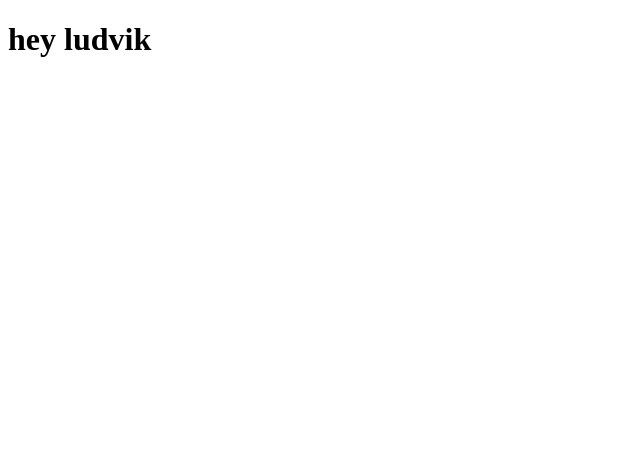
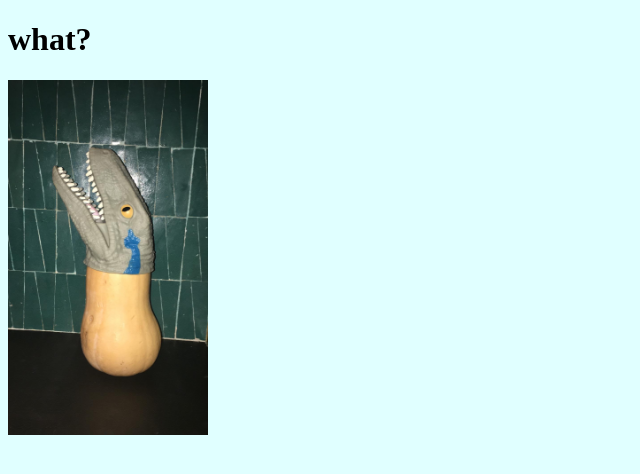
Before and after one commit to Aaron-Landy/first-website, a plain HTML site: page index.html in a window 1280 px wide. Shown: the whole page, without its empty margins (0-640 px from the left). Drawn offline with Linux system fonts and the light colour scheme.

Commit message:
Add files via upload

```diff
--- a/index.html
+++ b/index.html
@@ -5,8 +5,17 @@
     <meta name="viewport" content="width=device-width, initial-scale=1.0" />
     <title>Document</title>
     <link rel="icon" href="images/favicon.ico" />
+    <style>
+      body {
+        background-color: lightcyan;
+      }
+      img {
+        width: 200px;
+      }
+    </style>
   </head>
   <body>
-    <h1>hey ludvik</h1>
+    <h1>what?</h1>
+    <img src="images/squach.png" alt="" />
   </body>
 </html>
```
Also changed, not shown: images/squach.png (added).
